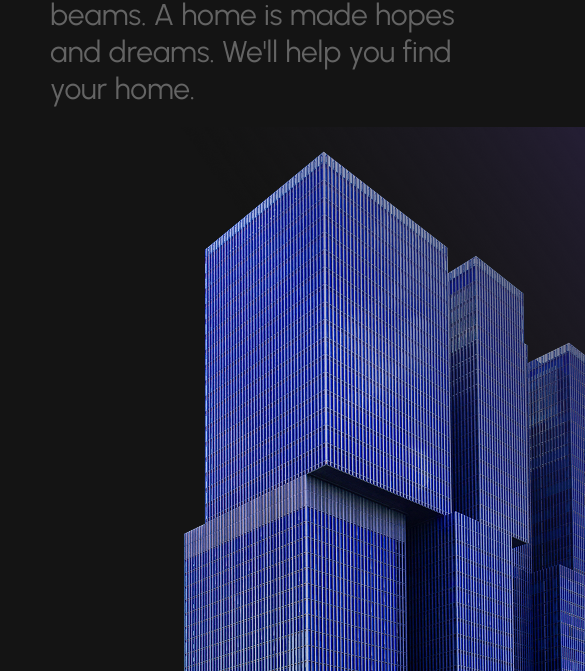
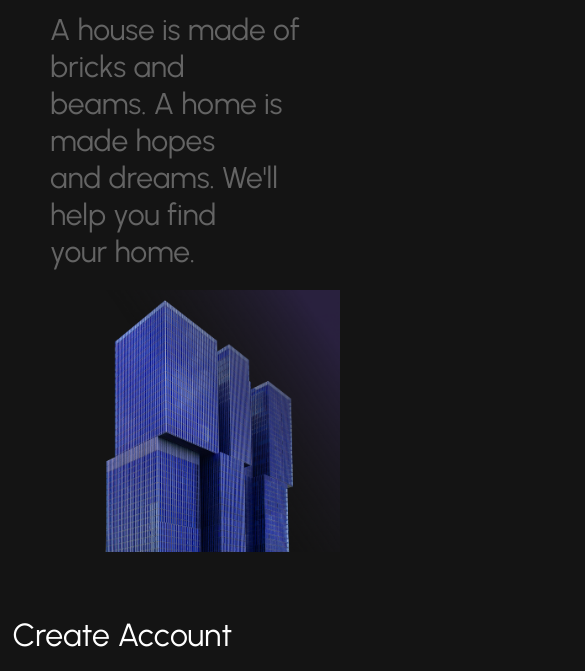
Before and after one commit to anikemide0902-rgb/Estatein, a plain HTML site: page index.html in a window 390 px wide. Shown: the part 149-820 px from the top of the page, 585 px wide, since content can reach past the window. Drawn offline with nearby package versions, Linux system fonts and the light colour scheme.

Commit message:
responsiveness of sign in

```diff
--- a/index.css
+++ b/index.css
@@ -95,3 +95,15 @@ a:hover{
 .left-side{
     flex: 1;
 }
+
+
+@media screen and (max-width:640px) {
+    .all{
+        flex-direction: column;
+        align-items: center;
+        justify-content: center;
+    }
+    .left-side img, .button-solid{
+        width: 100%;
+    }
+}
```
